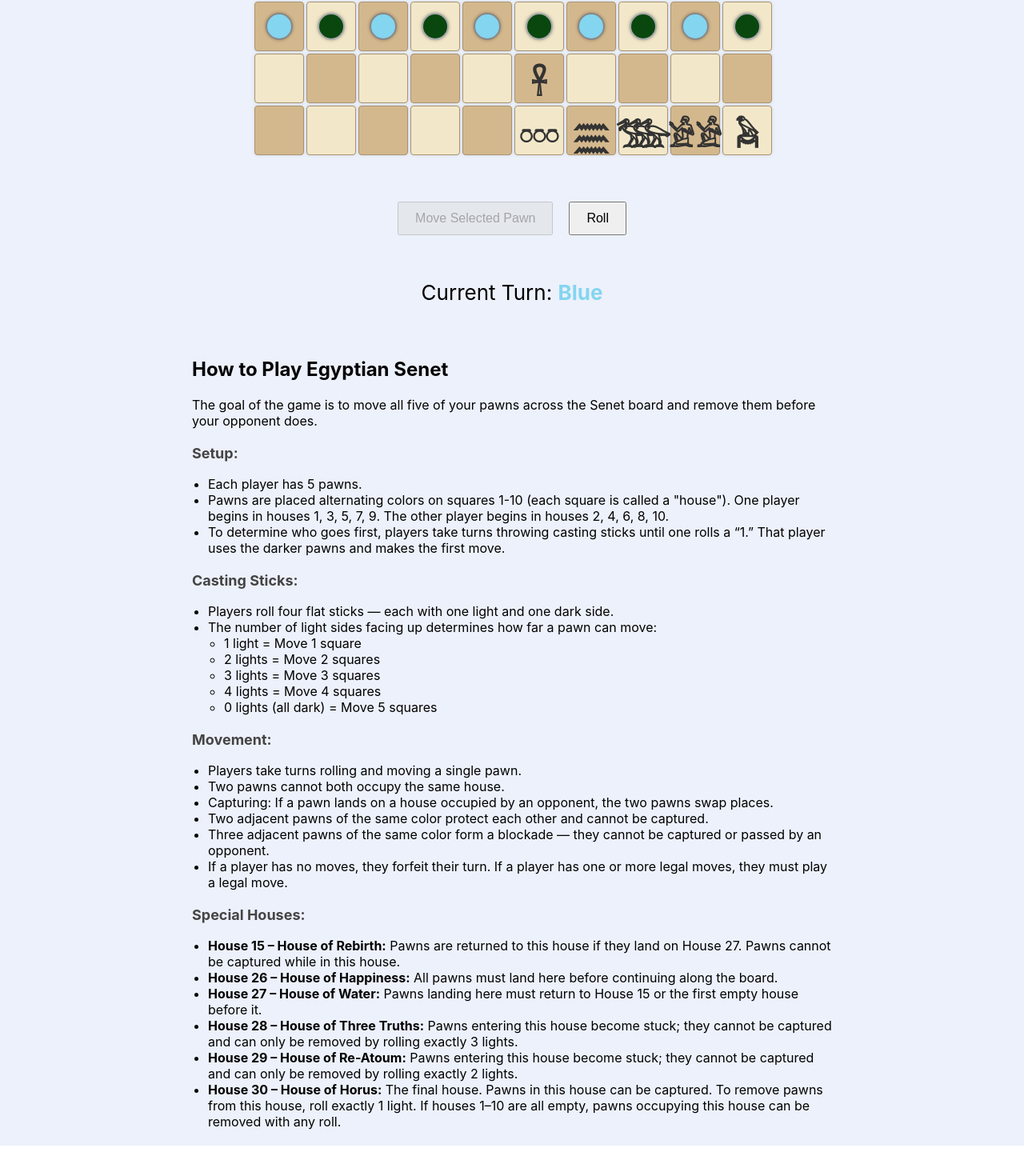
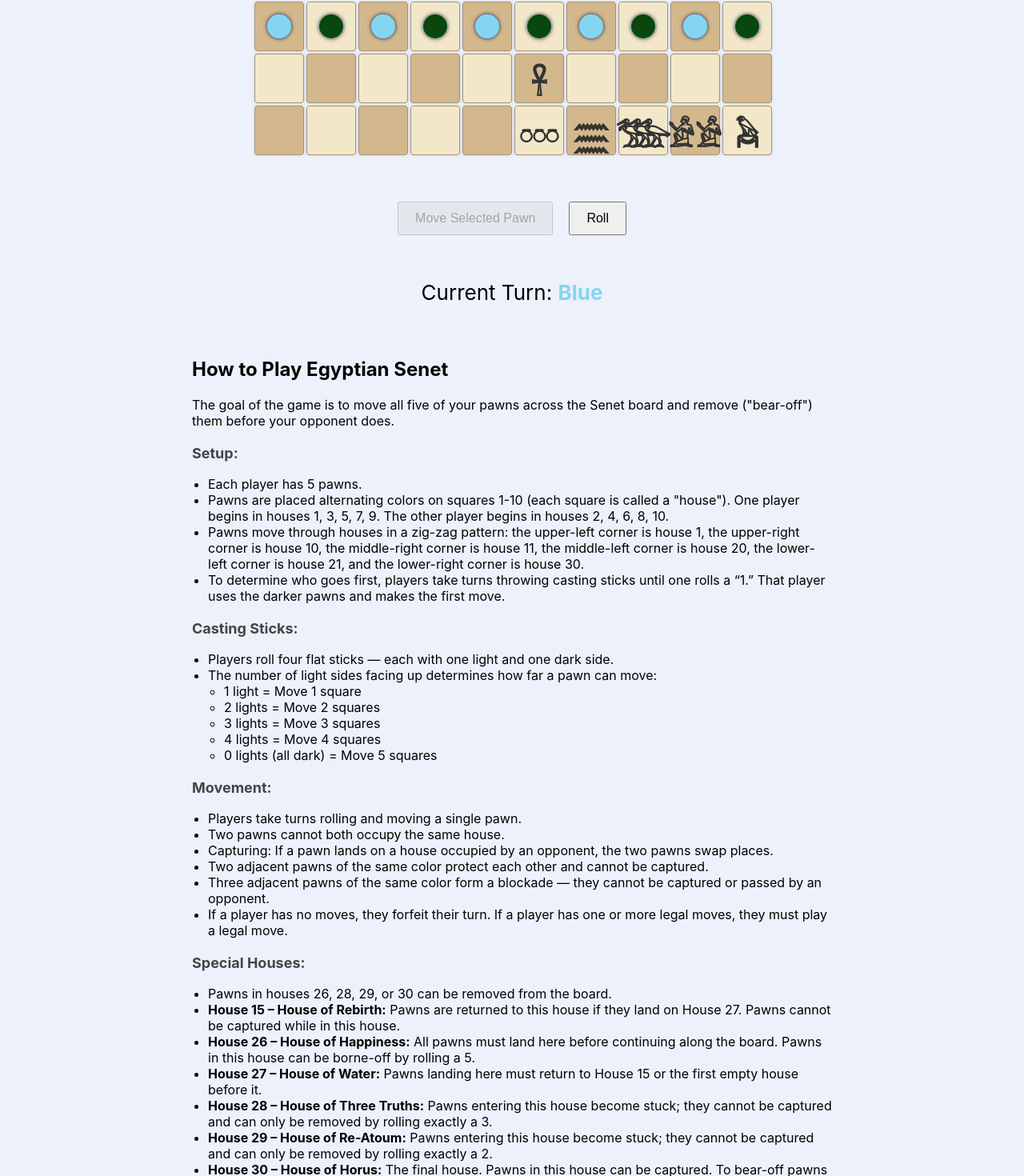
Before and after one commit to HarrisonKeyser/fun, a React (Create React App) app in the folder progress-bar-app/: page /#/senet in a window 1280 px wide. Shown: the part 248-1718 px from the top of the page at 80% size. Before the commit the page ends 1680 px from the top, so only its background shows below. Built offline with nearby package versions, Linux system fonts and the light colour scheme.

Commit message:
rules update (again)

```diff
--- a/progress-bar-app/src/Senet.js
+++ b/progress-bar-app/src/Senet.js
@@ -293,13 +293,14 @@ function Senet() {
             <h2>How to Play Egyptian Senet</h2>
 
             <p>
-                The goal of the game is to move all five of your pawns across the Senet board and remove them before your opponent does.
+                The goal of the game is to move all five of your pawns across the Senet board and remove ("bear-off") them before your opponent does.
             </p>
 
             <h3>Setup:</h3>
             <ul>
                 <li>Each player has 5 pawns.</li>
                 <li>Pawns are placed alternating colors on squares 1-10 (each square is called a "house"). One player begins in houses 1, 3, 5, 7, 9. The other player begins in houses 2, 4, 6, 8, 10.</li>
+                <li>Pawns move through houses in a zig-zag pattern: the upper-left corner is house 1, the upper-right corner is house 10, the middle-right corner is house 11, the middle-left corner is house 20, the lower-left corner is house 21, and the lower-right corner is house 30.</li>
                 <li>To determine who goes first, players take turns throwing casting sticks until one rolls a “1.” That player uses the darker pawns and makes the first move.</li>
             </ul>
 
@@ -329,12 +330,13 @@ function Senet() {
 
             <h3>Special Houses:</h3>
             <ul>
+                <li>Pawns in houses 26, 28, 29, or 30 can be removed from the board.</li>
                 <li><strong>House 15 – House of Rebirth:</strong> Pawns are returned to this house if they land on House 27. Pawns cannot be captured while in this house.</li>
-                <li><strong>House 26 – House of Happiness:</strong> All pawns must land here before continuing along the board.</li>
+                <li><strong>House 26 – House of Happiness:</strong> All pawns must land here before continuing along the board. Pawns in this house can be borne-off by rolling a 5.</li>
                 <li><strong>House 27 – House of Water:</strong> Pawns landing here must return to House 15 or the first empty house before it.</li>
-                <li><strong>House 28 – House of Three Truths:</strong> Pawns entering this house become stuck; they cannot be captured and can only be removed by rolling exactly 3 lights.</li>
-                <li><strong>House 29 – House of Re-Atoum:</strong> Pawns entering this house become stuck; they cannot be captured and can only be removed by rolling exactly 2 lights.</li>
-                <li><strong>House 30 – House of Horus:</strong> The final house. Pawns in this house can be captured. To remove pawns from this house, roll exactly 1 light. If houses 1–10 are all empty, pawns occupying this house can be removed with any roll.</li>
+                <li><strong>House 28 – House of Three Truths:</strong> Pawns entering this house become stuck; they cannot be captured and can only be removed by rolling exactly a 3.</li>
+                <li><strong>House 29 – House of Re-Atoum:</strong> Pawns entering this house become stuck; they cannot be captured and can only be removed by rolling exactly a 2.</li>
+                <li><strong>House 30 – House of Horus:</strong> The final house. Pawns in this house can be captured. To bear-off pawns from this house, roll exactly a 1. If houses 1–10 are all empty, pawns occupying this house can be removed with any roll.</li>
             </ul>
         </div>
 
```
